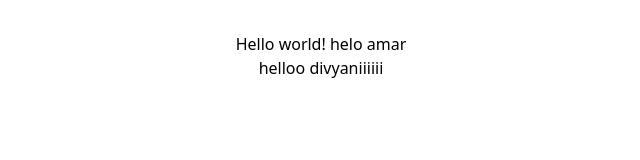
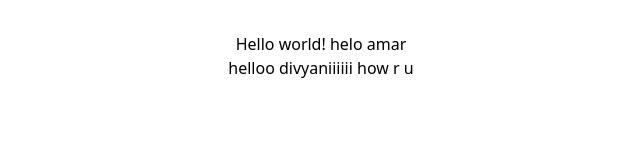
Before and after one commit to DivyaniLilariya/restorylandingpage, a React (Vite) app: page / in a window 1280 px wide. Shown: the top 160 px of the page, without its empty margins (319-959 px from the left). Built offline with nearby package versions, Linux system fonts and the light colour scheme.

Commit message:
changes in app

```diff
--- a/src/App.jsx
+++ b/src/App.jsx
@@ -8,7 +8,7 @@ function App() {
     helo amar
   </h1>
 
-     <h2>helloo divyaniiiiii</h2>
+     <h2>helloo divyaniiiiii how r u</h2>
     </>
   )
 }
```
